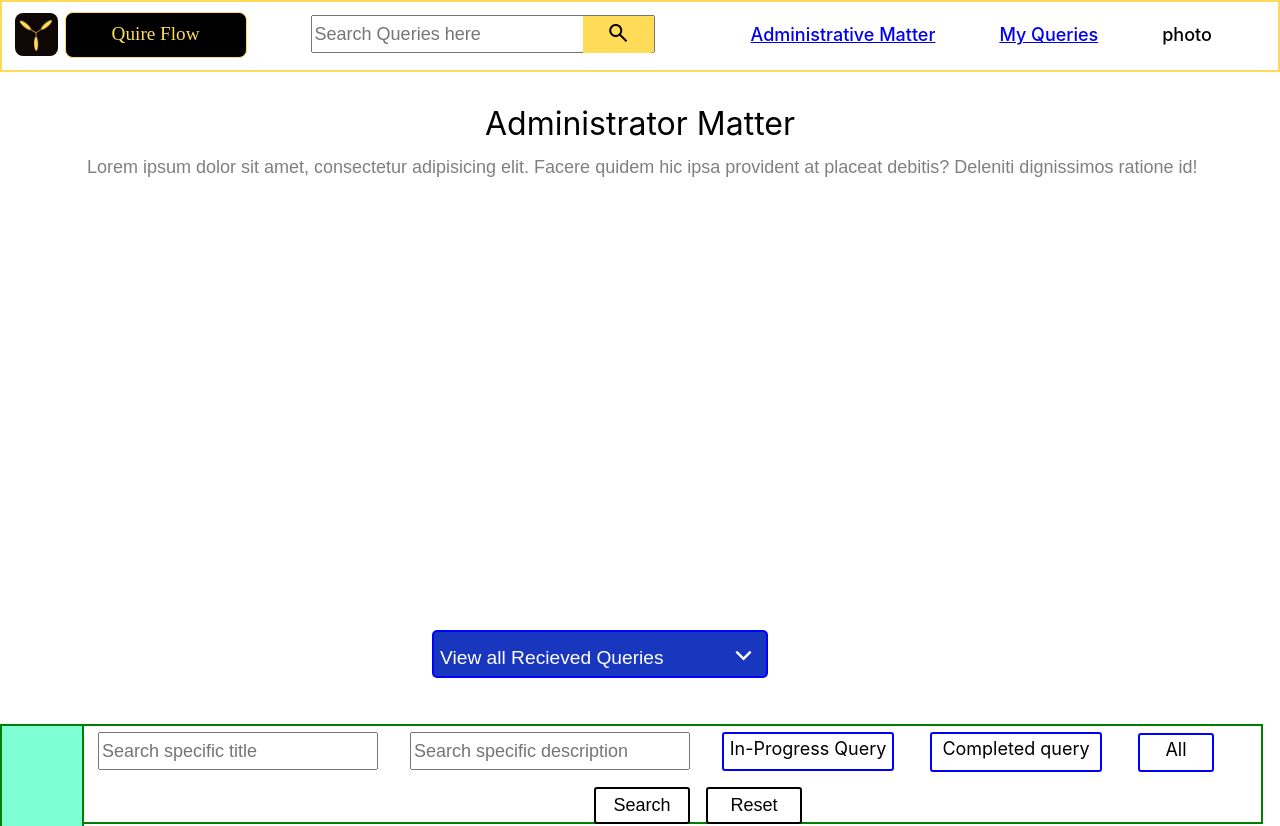
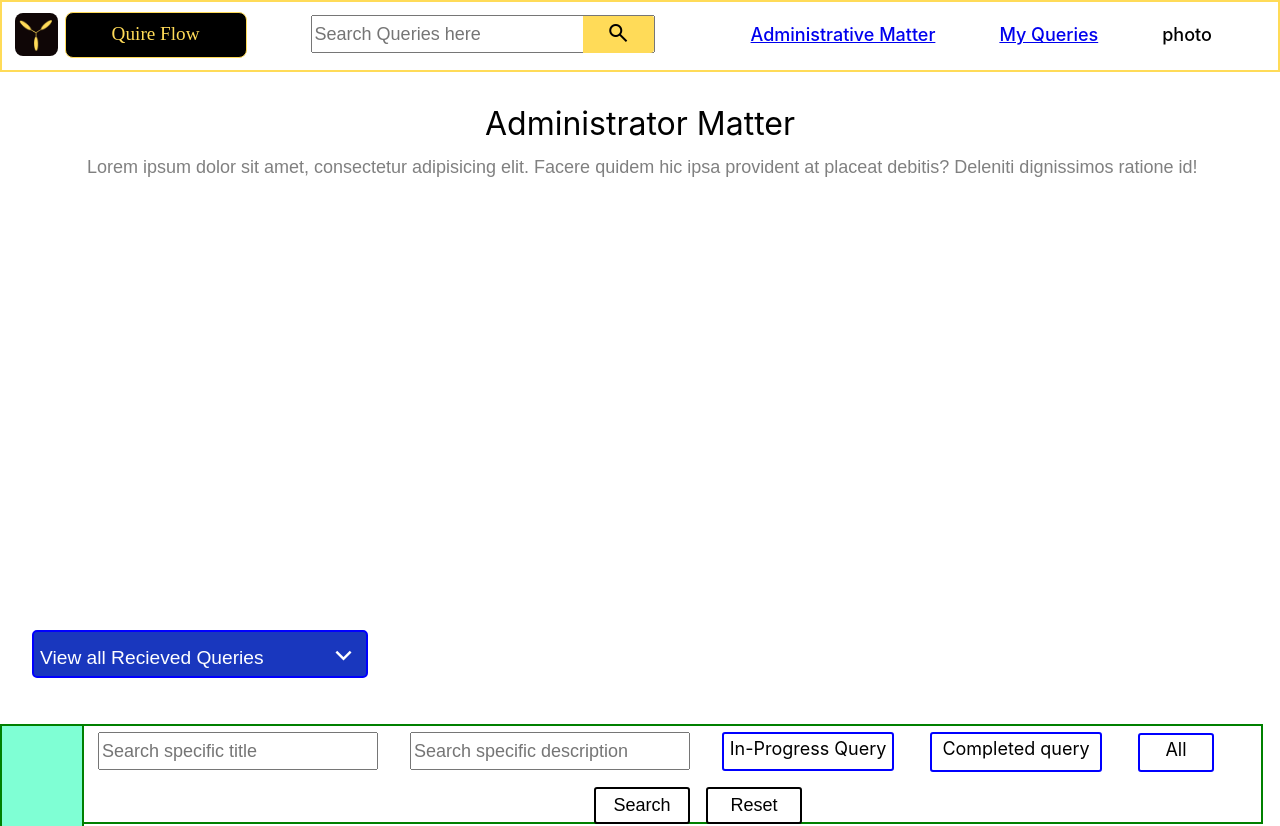
Before and after one commit to gauravgautam00/Quire_Flow, a React (Create React App) app in the folder client/: page /administrative_matter in a window 1280 px wide. Shown: the top 826 px of the page. Built offline with nearby package versions, Linux system fonts and the light colour scheme.

Commit message:
modified css

```diff
--- a/client/src/index.css
+++ b/client/src/index.css
@@ -951,7 +951,7 @@ font-size: large;
     width: 20rem;
     margin-top: 28rem;
     padding: 0px 6px 7px 6px;
-    margin-left: 27rem;
+    margin-left: 2rem;
     border: 2px solid blue;
     background-color: #1937be;
     color: white;
```
